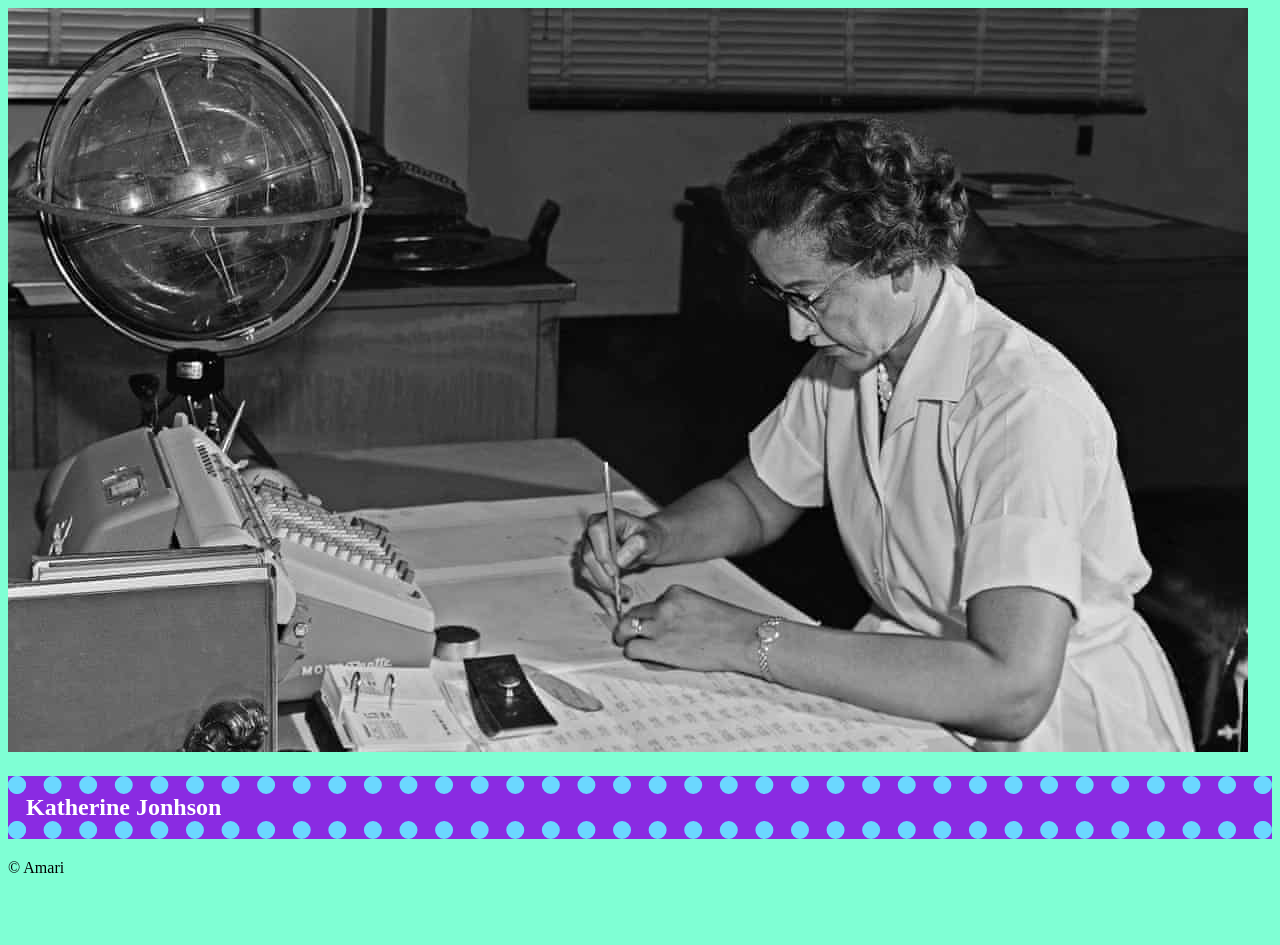
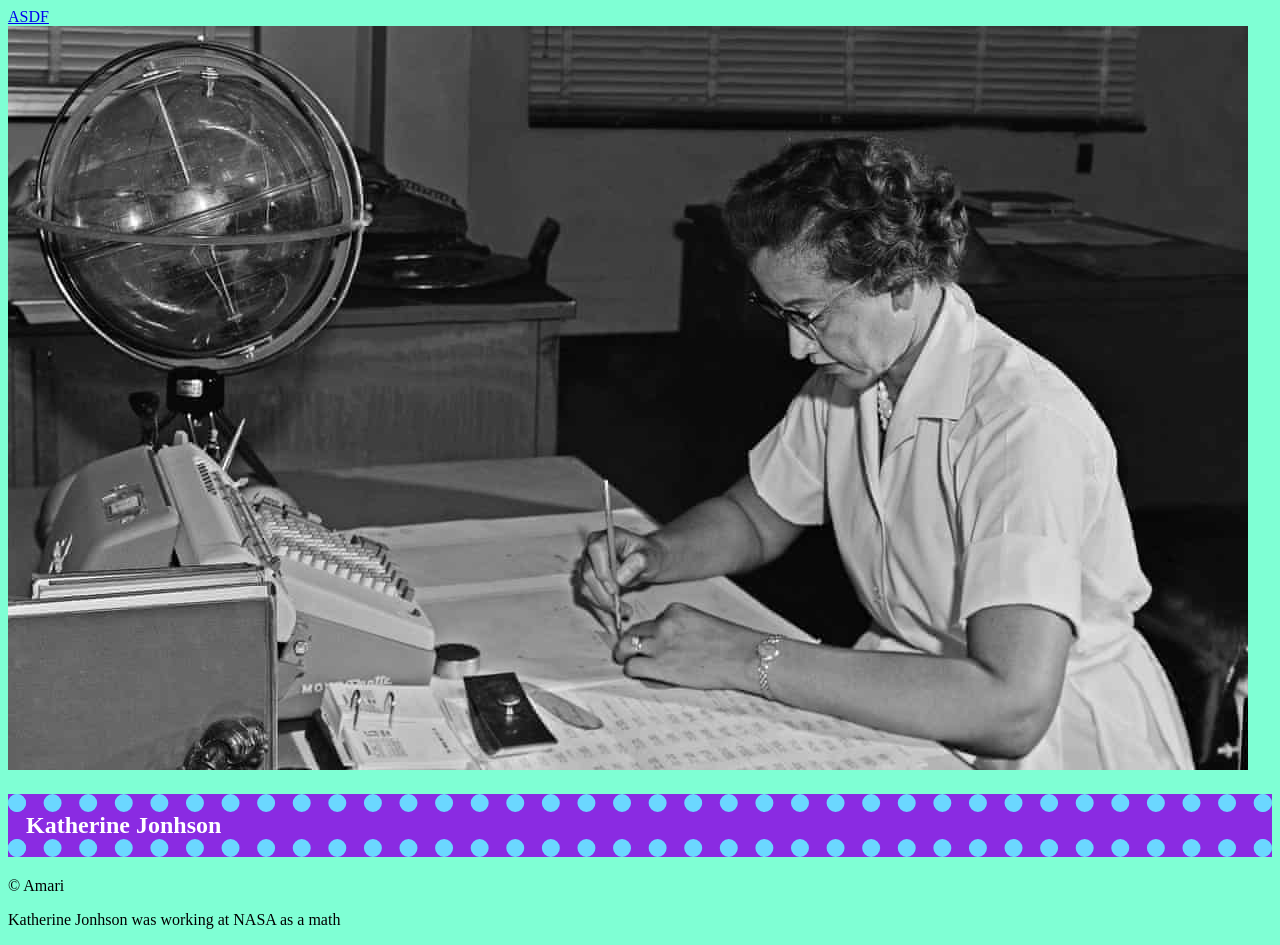
Before and after one commit to amarikix/html, a plain HTML site: page index.html in a window 1280 px wide. Before the commit the page ends 885 px from the top, so only its background shows below. Drawn offline with Linux system fonts and the light colour scheme.

Commit message:
Update index.html

```diff
--- a/index.html
+++ b/index.html
@@ -1,5 +1,15 @@
 <!DOCTYPE html>
 <head>
+   <div>
+   <a href="Soccer.html">
+   ASDF
+
+   </a>
+
+
+
+
+   </div>
 <title>Katherine Jonhson</title>
 <link rel=" stylesheet" href=" css/style.css">
 </head>
@@ -15,6 +25,6 @@
     </section>
     <footer>
         &copy; Amari
-
+        <P> Katherine Jonhson was working at NASA as a math</P>
     </footer>
 </body>
```
